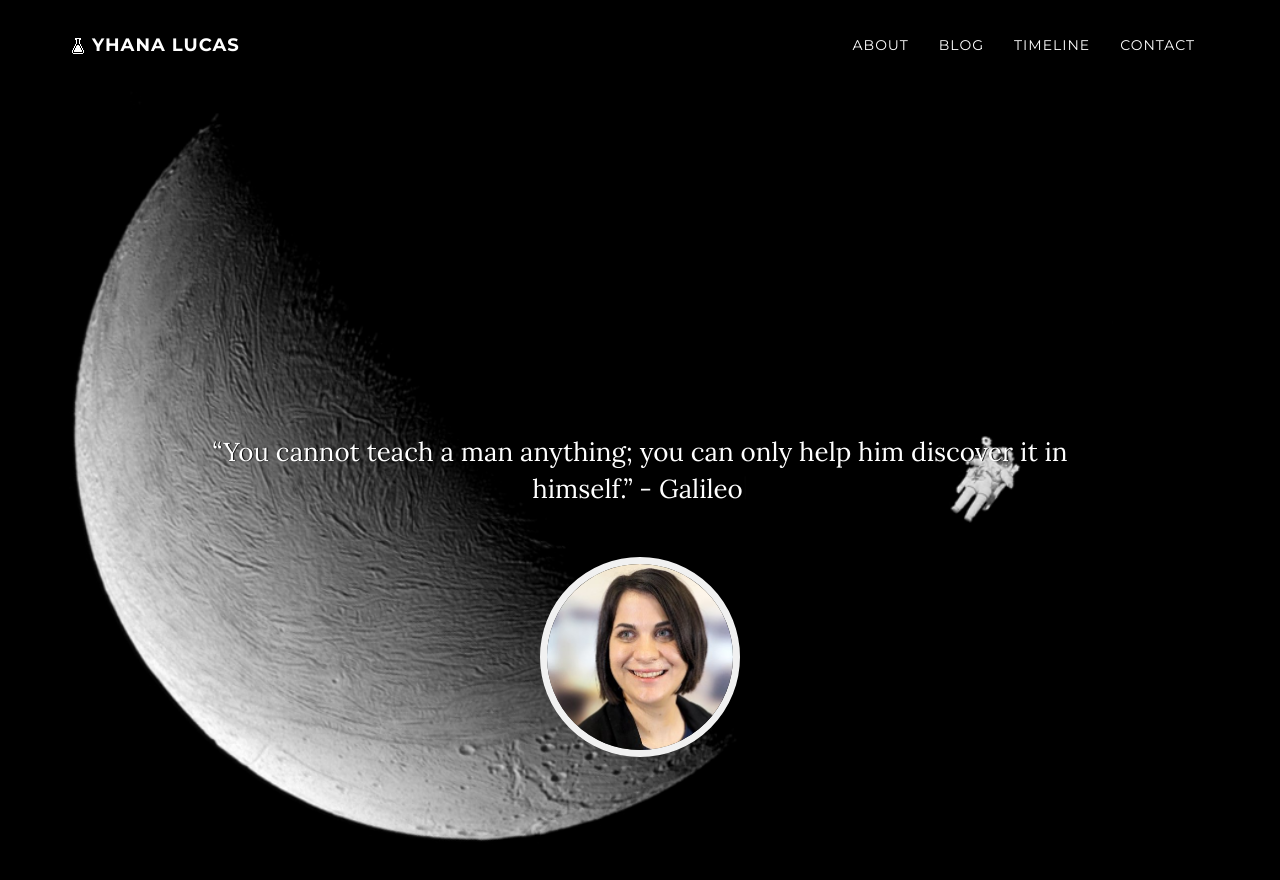
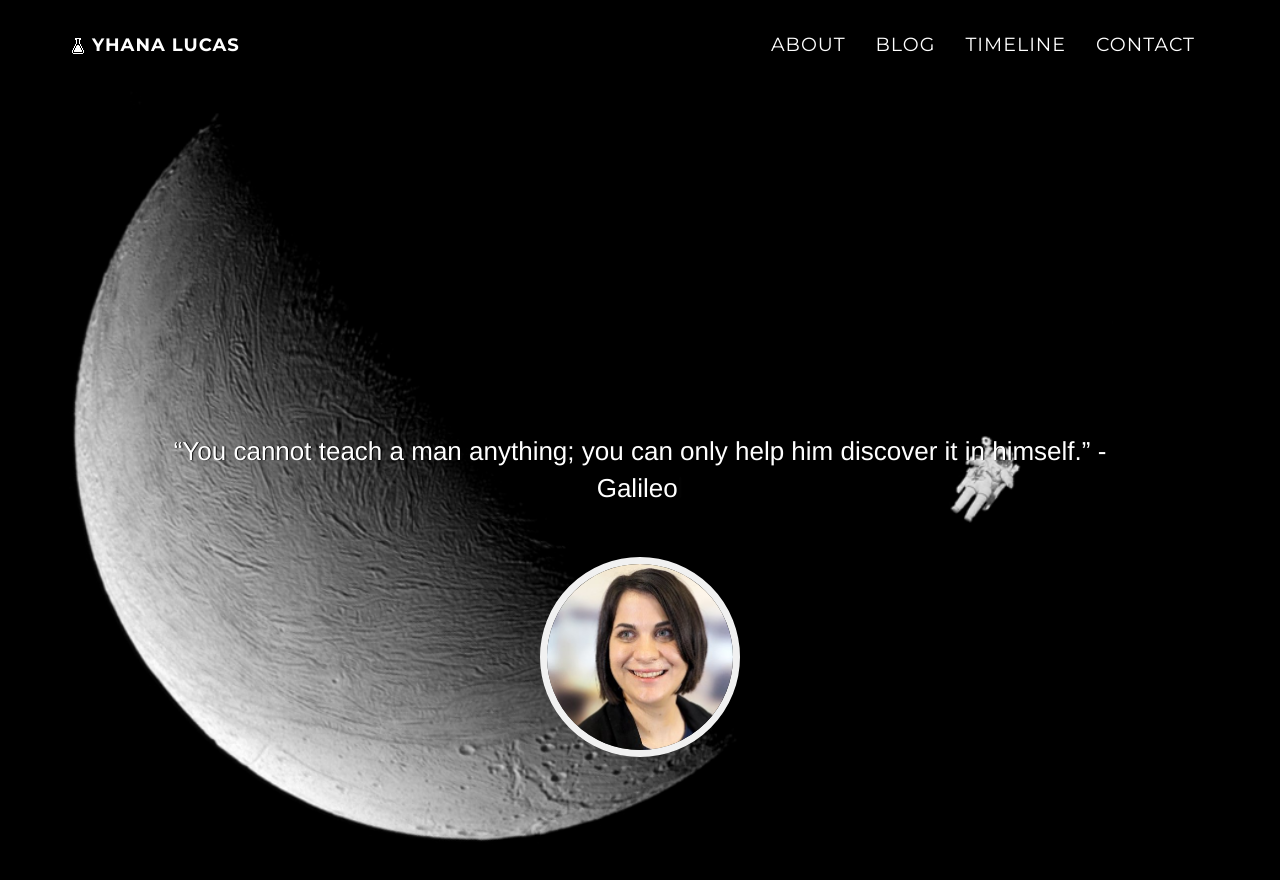
Before and after one commit to yazzledazzle/yazzledazzle.github.io, a Jekyll site: the page built from index.html, in a window 1280 px wide and 900 px high. Shown: the top 880 px of the window. Built offline with Jekyll 4.4.1, drawn with Linux system fonts in a browser that asks for light colours; nearby versions of some CDN libraries; comment, search, counter and statistics services are not loaded.

```diff
--- a/_includes/head.html
+++ b/_includes/head.html
@@ -17,6 +17,7 @@
 
   <!-- Custom CSS -->
   <link href="{{site.baseurl}}/css/grayscale.css" rel="stylesheet">
+  <link href="{{site.baseurl}}/css/cv.css" rel="stylesheet">
   {% if page.section-type == "index" %}
   <link href="{{site.baseurl}}/css/timeline.css" rel="stylesheet">
   {% endif %}
```
Also changed, not shown: 16 other files.
